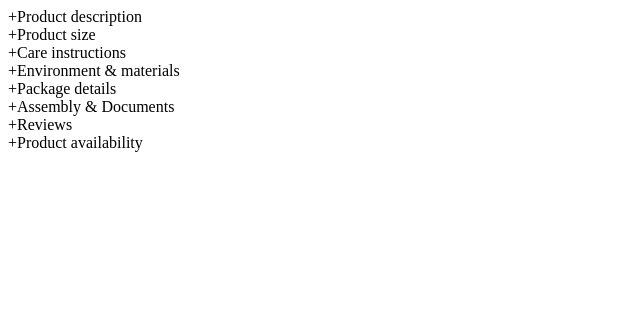
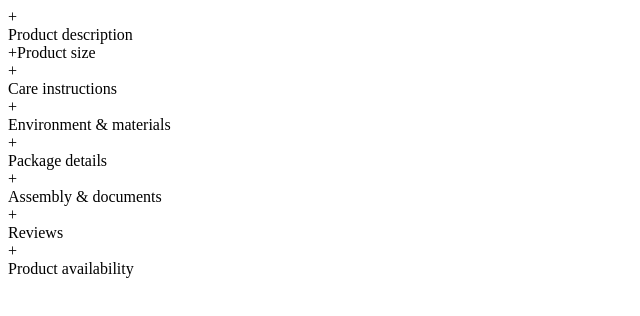
Before and after one commit to arwadley/Alyssa_Reviews_And_Drawers, a React app: page / in a window 1280 px wide. Shown: the top 316 px of the page, without its empty margins (0-640 px from the left). Built offline with nearby package versions, Linux system fonts and the light colour scheme; the HTML template or start-up script is replaced by a standard one.

Commit message:
drawers displaying properly and animation works for transforming plus to x on-click.

```diff
--- a/client/App.jsx
+++ b/client/App.jsx
@@ -1,52 +1,31 @@
 import React from 'react';
+import ProductDescription from './Components/ProductDescription.jsx';
+import ProductSize from './Components/ProductSize.jsx';
+import CareInstructions from './Components/CareInstructions.jsx';
+import EnvironmentAndMaterials from './Components/EnvironmentAndMaterials.jsx';
+import PackageDetails from './Components/PackageDetails.jsx';
+import AssemblyAndDocuments from './Components/AssemblyAndDocuments.jsx';
+import Reviews from './Components/Reviews.jsx';
+import ProductAvailability from './Components/ProductAvailability.jsx';
 
 
 export default class App extends React.Component{
     constructor(props){
         super(props)
-
-        this.clickHandler= this.clickHandler.bind(this);
     }
 
-    clickHandler(){
-
-    }
 
     render(){
         return(
         <div>
-          <div className='aw_container_horizontal'>
-              <span className='aw_drawer_label_styling aw_x_icon '>+</span>
-              <span className='aw_drawer_label_styling  aw_drawer_label_text'>Product description</span>
-          </div>
-          <div className='aw_container_horizontal'>
-              <span className='aw_drawer_label_styling aw_x_icon '>+</span>
-              <span className='aw_drawer_label_styling  aw_drawer_label_text'>Product size</span>
-          </div>
-          <div className='aw_container_horizontal'>
-              <span className='aw_drawer_label_styling aw_x_icon '>+</span>
-              <span className='aw_drawer_label_styling  aw_drawer_label_text'>Care instructions</span>
-          </div>
-          <div className='aw_container_horizontal'>
-              <span className='aw_drawer_label_styling aw_x_icon '>+</span>
-              <span className='aw_drawer_label_styling  aw_drawer_label_text'>Environment & materials</span>
-          </div>
-          <div className='aw_container_horizontal'>
-              <span className='aw_drawer_label_styling aw_x_icon '>+</span>
-              <span className='aw_drawer_label_styling  aw_drawer_label_text'>Package details</span>
-          </div>
-          <div className='aw_container_horizontal'>
-              <span className='aw_drawer_label_styling aw_x_icon '>+</span>
-              <span className='aw_drawer_label_styling  aw_drawer_label_text'>Assembly & Documents</span>
-          </div>
-          <div className='aw_container_horizontal'>
-              <span className='aw_drawer_label_styling aw_x_icon '>+</span>
-              <span className='aw_drawer_label_styling  aw_drawer_label_text'>Reviews</span>
-          </div>
-          <div id='aw_last_drawer'>
-              <span className='aw_drawer_label_styling aw_x_icon '>+</span>
-              <span className='aw_drawer_label_styling  aw_drawer_label_text' >Product availability</span>
-          </div>
+          <ProductDescription/>
+          <ProductSize/>
+          <CareInstructions/>
+          <EnvironmentAndMaterials/>
+          <PackageDetails/>
+          <AssemblyAndDocuments/>
+          <Reviews/>
+          <ProductAvailability/>
         </div>
         )
     }
--- /dev/null
+++ b/client/Components/AssemblyAndDocuments.jsx
@@ -0,0 +1,28 @@
+import React from 'react';
+
+export default class AssemblyAndDocuments extends React.Component{
+    constructor(props){
+        super(props)
+
+        this.state = {
+            rotated: false
+        }
+        this.clickHandler = this.clickHandler.bind(this);
+    }
+
+    clickHandler(){
+      let currentRotation = this.state.rotated;
+      this.setState({
+        rotated: !currentRotation
+      });
+    }
+
+    render() {
+      return (
+        <div onClick={this.clickHandler}className='aw_container_horizontal'>
+          <div className={'aw_x_icon ' + (this.state.rotated ? 'rotate' : 'rotate_original')}>+</div>
+          <span className='aw_drawer_label_styling  aw_drawer_label_text'>Assembly & documents</span>
+        </div>
+      )
+    }
+}
--- /dev/null
+++ b/client/Components/CareInstructions.jsx
@@ -0,0 +1,28 @@
+import React from 'react';
+
+export default class CareInstructions extends React.Component{
+    constructor(props){
+        super(props)
+
+        this.state = {
+            rotated: false
+        }
+        this.clickHandler = this.clickHandler.bind(this);
+    }
+
+    clickHandler(){
+      let currentRotation = this.state.rotated;
+      this.setState({
+        rotated: !currentRotation
+      });
+    }
+
+    render() {
+      return (
+        <div onClick={this.clickHandler} className='aw_container_horizontal'>
+          <div className={'aw_x_icon ' + (this.state.rotated ? 'rotate' : 'rotate_original')}>+</div>
+          <span className='aw_drawer_label_styling  aw_drawer_label_text'>Care instructions</span>
+        </div>
+      )
+    }
+}
--- /dev/null
+++ b/client/Components/EnvironmentAndMaterials.jsx
@@ -0,0 +1,30 @@
+import React from 'react';
+
+export default class EnvironmentAndMaterials extends React.Component{
+    constructor(props){
+        super(props)
+
+        this.state = {
+            rotated: false
+        }
+        this.clickHandler = this.clickHandler.bind(this);
+    }
+
+
+    clickHandler(){
+      let currentRotation = this.state.rotated;
+      this.setState({
+        rotated: !currentRotation
+      });
+    }
+
+
+    render() {
+      return (
+        <div onClick={this.clickHandler}className='aw_container_horizontal'>
+            <div className={'aw_x_icon ' + (this.state.rotated ? 'rotate' : 'rotate_original')}>+</div>
+          <div className='aw_drawer_label_styling  aw_drawer_label_text'>Environment & materials</div>
+        </div>
+      )
+    }
+}
--- /dev/null
+++ b/client/Components/PackageDetails.jsx
@@ -0,0 +1,29 @@
+import React from 'react';
+
+export default class PackageDetails extends React.Component{
+    constructor(props){
+        super(props)
+
+        this.state = {
+            rotated: false
+        }
+        this.clickHandler = this.clickHandler.bind(this);
+    }
+
+
+    clickHandler(){
+      let currentRotation = this.state.rotated;
+      this.setState({
+        rotated: !currentRotation
+      });
+    }
+
+    render() {
+      return (
+        <div onClick={this.clickHandler}className='aw_container_horizontal'>
+          <div className={'aw_x_icon ' + (this.state.rotated ? 'rotate' : 'rotate_original')}>+</div>
+          <span className='aw_drawer_label_styling  aw_drawer_label_text'>Package details</span>
+        </div>
+      )
+    }
+}
--- /dev/null
+++ b/client/Components/ProductAvailability.jsx
@@ -0,0 +1,28 @@
+import React from 'react';
+
+export default class ProductAvailability extends React.Component{
+    constructor(props){
+        super(props)
+
+        this.state = {
+            rotated: false
+        }
+      this.clickHandler = this.clickHandler.bind(this);
+    }
+
+    clickHandler(){
+      let currentRotation = this.state.rotated;
+      this.setState({
+        rotated: !currentRotation
+      });
+    }
+
+    render() {
+      return (
+        <div onClick={this.clickHandler}id='aw_last_drawer'>
+          <div className={'aw_x_icon ' + (this.state.rotated ? 'rotate' : 'rotate_original')}>+</div>
+          <span className='aw_drawer_label_styling  aw_drawer_label_text' >Product availability</span>
+       </div>
+      )
+    }
+}
--- /dev/null
+++ b/client/Components/ProductDescription.jsx
@@ -0,0 +1,29 @@
+import React from 'react';
+
+export default class ProductDescription extends React.Component{
+    constructor(props){
+        super(props)
+
+        this.state = {
+            rotated: false
+        }
+
+        this.clickHandler = this.clickHandler.bind(this);
+    }
+
+    clickHandler(){
+      let currentRotation = this.state.rotated;
+      this.setState({
+        rotated: !currentRotation
+      });
+    }
+
+    render() {
+      return (
+        <div onClick={this.clickHandler} className='aw_container_horizontal'>
+            <div className={'aw_x_icon ' + (this.state.rotated ? 'rotate' : 'rotate_original')}>+</div>
+            <div className='aw_drawer_label_styling  aw_drawer_label_text'>Product description</div>
+        </div>
+      )
+    }
+}
--- /dev/null
+++ b/client/Components/ProductSize.jsx
@@ -0,0 +1,28 @@
+import React from 'react';
+
+export default class ProductSize extends React.Component{
+    constructor(props){
+        super(props)
+
+        this.state = {
+            rotated: false
+        }
+        this.clickHandler = this.clickHandler.bind(this);
+    }
+
+    clickHandler(){
+      let currentRotation = this.state.rotated;
+      this.setState({
+        rotated: !currentRotation
+      });
+    }
+
+    render() {
+      return (
+        <div onClick={this.clickHandler} className='aw_container_horizontal'>
+            <span className={'aw_x_icon ' + (this.state.rotated ? 'rotate' : 'rotate_original')}>+</span>
+            <span className='aw_drawer_label_styling  aw_drawer_label_text'>Product size</span>
+        </div>
+      )
+    }
+}
--- /dev/null
+++ b/client/Components/Reviews.jsx
@@ -0,0 +1,28 @@
+import React from 'react';
+
+export default class Reviews extends React.Component{
+    constructor(props){
+        super(props)
+
+        this.state = {
+            rotated: false
+        }
+        this.clickHandler = this.clickHandler.bind(this);
+    }
+
+    clickHandler(){
+      let currentRotation = this.state.rotated;
+      this.setState({
+        rotated: !currentRotation
+      });
+    }
+
+    render() {
+      return (
+        <div onClick={this.clickHandler} className='aw_container_horizontal'>
+          <div className={'aw_x_icon ' + (this.state.rotated ? 'rotate' : 'rotate_original')}>+</div>
+          <span className='aw_drawer_label_styling  aw_drawer_label_text'>Reviews</span>
+        </div>
+      )
+    }
+}
```
Also changed, not shown: 2 other files (tests, documents, lock files or other folders).
